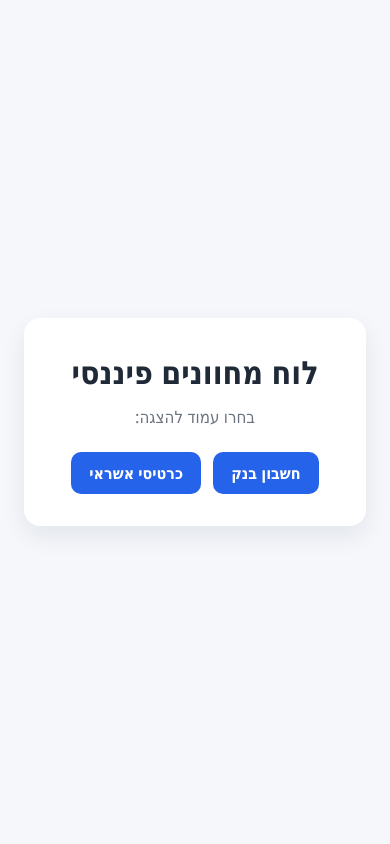
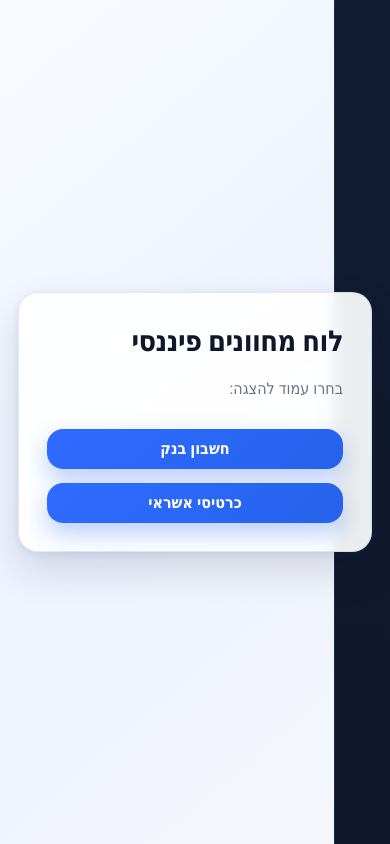
Before and after one commit to anathadar31-star/finance-dashboard-v2, a plain HTML site: page index.html in a window 390 px wide. Drawn offline with Linux system fonts and the light colour scheme.

Commit message:
Fix RTL sidebar rail to render on right side

```diff
--- a/style.css
+++ b/style.css
@@ -1,12 +1,19 @@
+@import url("https://fonts.googleapis.com/css2?family=Heebo:wght@400;500;600;700;800&display=swap");
+
 :root {
   color-scheme: light;
-  --bg: #f5f7fb;
-  --card: #ffffff;
-  --text: #1f2937;
-  --muted: #6b7280;
+  --bg: linear-gradient(140deg, #f8fbff 0%, #eef3ff 48%, #f5f7fc 100%);
+  --surface: rgba(255, 255, 255, 0.92);
+  --text: #0f172a;
+  --muted: #64748b;
   --primary: #2563eb;
   --primary-hover: #1d4ed8;
-  --shadow: 0 10px 25px rgba(15, 23, 42, 0.08);
+  --sidebar: #0f172a;
+  --card-shadow: 0 18px 40px rgba(15, 23, 42, 0.14),
+    0 2px 10px rgba(37, 99, 235, 0.09);
+  --radius-lg: 20px;
+  --radius-md: 16px;
+  --transition: 240ms cubic-bezier(0.22, 1, 0.36, 1);
 }
 
 * {
@@ -16,38 +23,68 @@
 body {
   margin: 0;
   min-height: 100vh;
-  font-family: "Segoe UI", Tahoma, Arial, sans-serif;
+  font-family: "Heebo", "Segoe UI", Tahoma, Arial, sans-serif;
   background: var(--bg);
   color: var(--text);
   display: grid;
   place-items: center;
-  padding: 24px;
+  padding: clamp(20px, 4vw, 42px);
+  position: relative;
+  isolation: isolate;
+  overflow-x: hidden;
+}
+
+body::before {
+  content: "";
+  position: fixed;
+  inset-block: 0;
+  left: 0;
+  inline-size: clamp(84px, 11vw, 144px);
+  background: linear-gradient(180deg, #111c34 0%, var(--sidebar) 100%);
+  box-shadow: inset -1px 0 0 rgba(148, 163, 184, 0.12);
+  z-index: -1;
+}
+
+[dir="rtl"] body::before {
+  left: auto;
+  right: 0;
+  box-shadow: inset 1px 0 0 rgba(148, 163, 184, 0.12);
 }
 
 .container {
-  width: min(100%, 640px);
-  background: var(--card);
-  border-radius: 16px;
-  box-shadow: var(--shadow);
-  padding: 32px;
+  width: min(100%, 760px);
+  background: var(--surface);
+  border: 1px solid rgba(148, 163, 184, 0.24);
+  backdrop-filter: blur(8px);
+  border-radius: var(--radius-lg);
+  box-shadow: var(--card-shadow);
+  padding: clamp(28px, 5vw, 44px);
   text-align: center;
+  transition: transform var(--transition), box-shadow var(--transition);
+}
+
+.container:hover {
+  transform: translateY(-3px);
+  box-shadow: 0 22px 48px rgba(15, 23, 42, 0.16), 0 4px 14px rgba(37, 99, 235, 0.12);
 }
 
 h1 {
-  margin: 0 0 12px;
-  font-size: 2rem;
+  margin: 0 0 14px;
+  font-size: clamp(1.8rem, 4vw, 2.45rem);
+  font-weight: 800;
+  letter-spacing: -0.02em;
 }
 
 .subtitle,
 .placeholder {
-  margin: 0 0 24px;
+  margin: 0 0 28px;
   color: var(--muted);
-  font-size: 1.05rem;
+  font-size: clamp(1rem, 1.9vw, 1.08rem);
 }
 
 .nav-buttons {
   display: flex;
-  gap: 12px;
+  gap: 14px;
   justify-content: center;
   flex-wrap: wrap;
 }
@@ -58,29 +95,89 @@ h1 {
   align-items: center;
   justify-content: center;
   text-decoration: none;
-  border-radius: 10px;
-  padding: 10px 18px;
-  font-weight: 600;
-  transition: 0.2s ease;
+  border-radius: var(--radius-md);
+  padding: 12px 22px;
+  font-weight: 700;
+  line-height: 1;
+  transition: transform var(--transition), box-shadow var(--transition),
+    background-color var(--transition), color var(--transition),
+    border-color var(--transition);
 }
 
 .button {
-  background: var(--primary);
+  background: linear-gradient(135deg, #2f6bff 0%, var(--primary) 100%);
   color: #fff;
+  box-shadow: 0 10px 24px rgba(37, 99, 235, 0.32);
 }
 
 .button:hover,
 .button:focus-visible {
-  background: var(--primary-hover);
+  background: linear-gradient(135deg, #245af0 0%, var(--primary-hover) 100%);
+  transform: translateY(-2px);
+  box-shadow: 0 14px 30px rgba(29, 78, 216, 0.36);
 }
 
 .back-link {
   color: var(--primary);
-  border: 1px solid #dbeafe;
-  background: #eff6ff;
+  border: 1px solid rgba(37, 99, 235, 0.25);
+  background: rgba(37, 99, 235, 0.08);
 }
 
 .back-link:hover,
 .back-link:focus-visible {
-  background: #dbeafe;
+  background: rgba(37, 99, 235, 0.14);
+  border-color: rgba(37, 99, 235, 0.4);
+  transform: translateY(-2px);
 }
+
+.button:focus-visible,
+.back-link:focus-visible {
+  outline: 3px solid rgba(37, 99, 235, 0.3);
+  outline-offset: 2px;
+}
+
+@media (max-width: 900px) {
+  body {
+    padding: 18px;
+  }
+
+  body::before {
+    inline-size: clamp(56px, 8vw, 88px);
+  }
+
+  .container {
+    width: min(100%, 680px);
+  }
+}
+
+@media (max-width: 640px) {
+  body {
+    place-items: stretch;
+  }
+
+  .container {
+    margin-block: auto;
+    text-align: start;
+  }
+
+  .nav-buttons {
+    justify-content: stretch;
+    flex-direction: column;
+  }
+
+  .button,
+  .back-link {
+    width: 100%;
+  }
+}
+
+@media (prefers-reduced-motion: reduce) {
+  *,
+  *::before,
+  *::after {
+    transition-duration: 0.01ms !important;
+    animation-duration: 0.01ms !important;
+    animation-iteration-count: 1 !important;
+    scroll-behavior: auto !important;
+  }
+}
```
